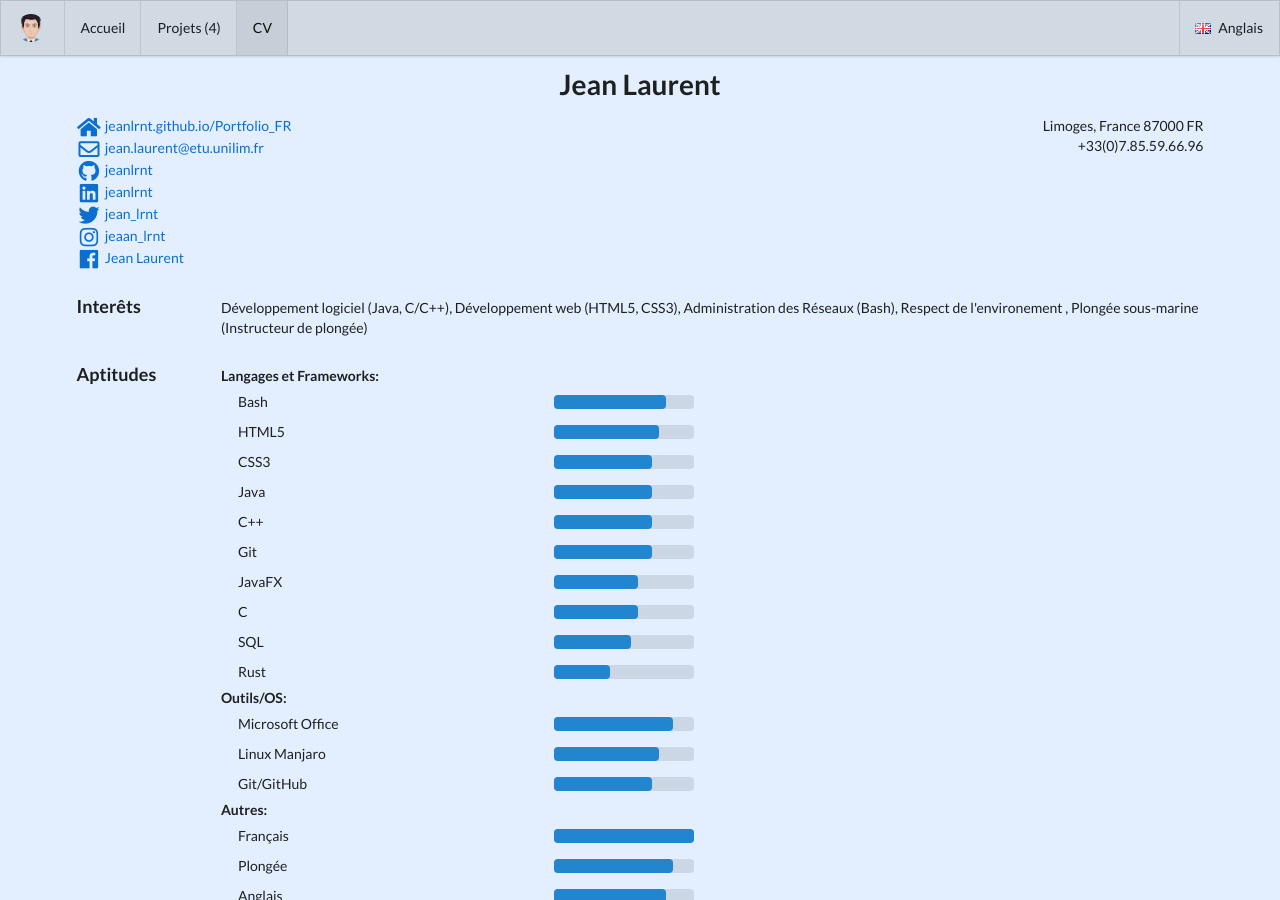
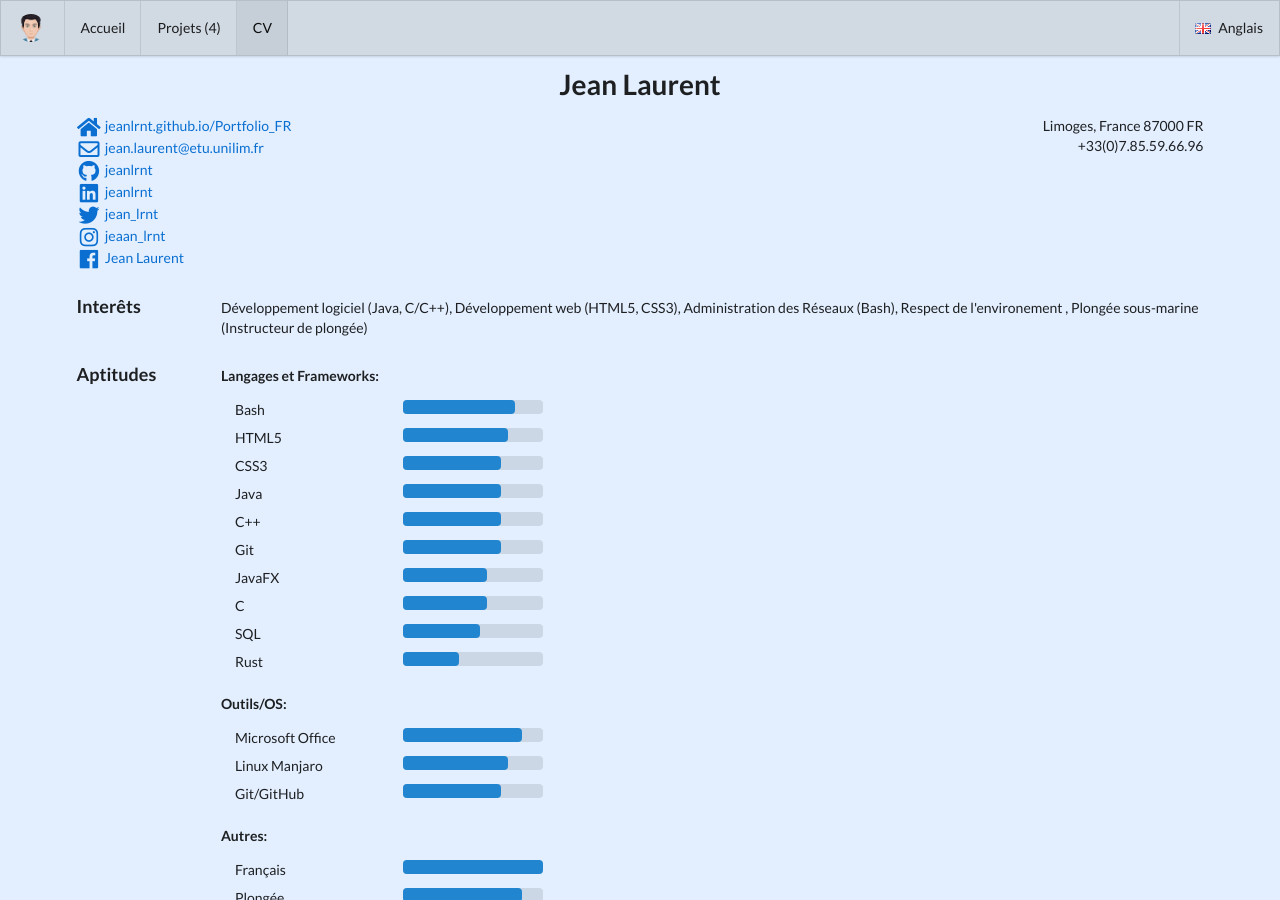
Before and after one commit to jeanlrnt/Portfolio_FR, a Jekyll site: the page built from bio/index.html, in a window 1280 px wide and 900 px high. Built offline with Jekyll 4.4.1, drawn with Linux system fonts in a browser that asks for light colours.

Commit message:
mise a jour

```diff
--- a/_includes/bio-competances.html
+++ b/_includes/bio-competances.html
@@ -10,27 +10,21 @@
       <p class="ui no-bottom">
         <b>{{ entry.name }}:</b> <br>
         <div class="ui grid">
-          <div class="five wide column" style="margin-left: 1em;min-width: 10em;">
-            <table>
+          <div class="one wide column" style="margin: 1em; min-width: 10em;">
             {% for keyword in entry.keywordslabel %}
-              <tr style="height: 2em;">
-                <td>{{ keyword }}</td>
-              </tr>
+            <div class="row" style="height: 2em">
+              {{ keyword }}
+            </div>
             {% endfor %}
-            </table>
           </div>
-          <div class="five wide column">
-            <table>
+          <div class="four wide column" style="margin: 1em; min-width: 15em;">
             {% for level in entry.keywordslevel %}
-              <tr style="height: 2em;">
-                <td>
+            <div class="row" style="height: 2em">
               <div class="ui blue progress no-bottom" style="width: 10em">
-                    <div class="bar" style="transition-duration: 300ms;height: 1em; width: {{ level }}%;"></div>
+                <div class="bar" style="transition-duration: 300ms;height: 1em; width: {{ level }}%"></div>
               </div>
-                </td>
-              </tr>
+            </div>
             {% endfor %}
-            </table>
           </div>
         </div>
       {% endfor %}
```
Lines whose indentation alone changed are shown as unchanged.
